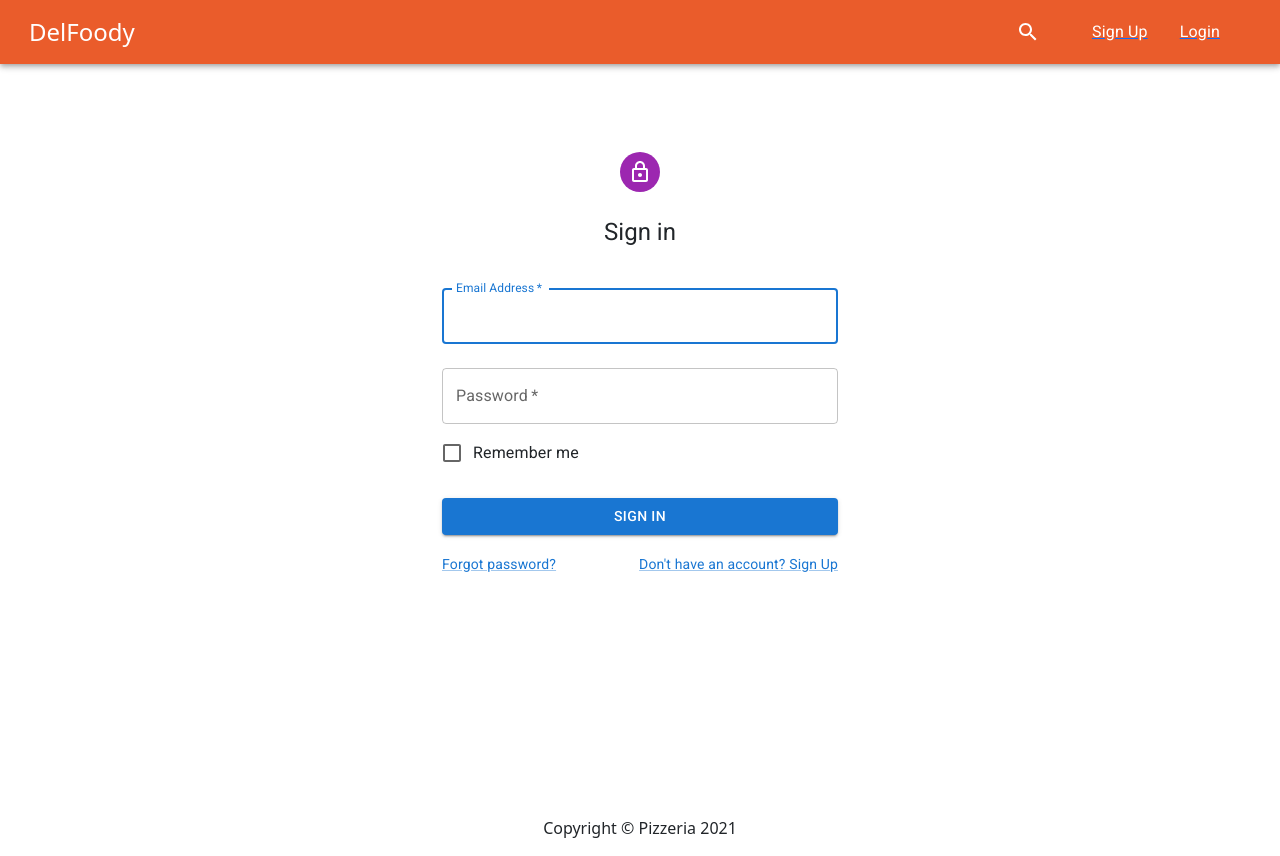
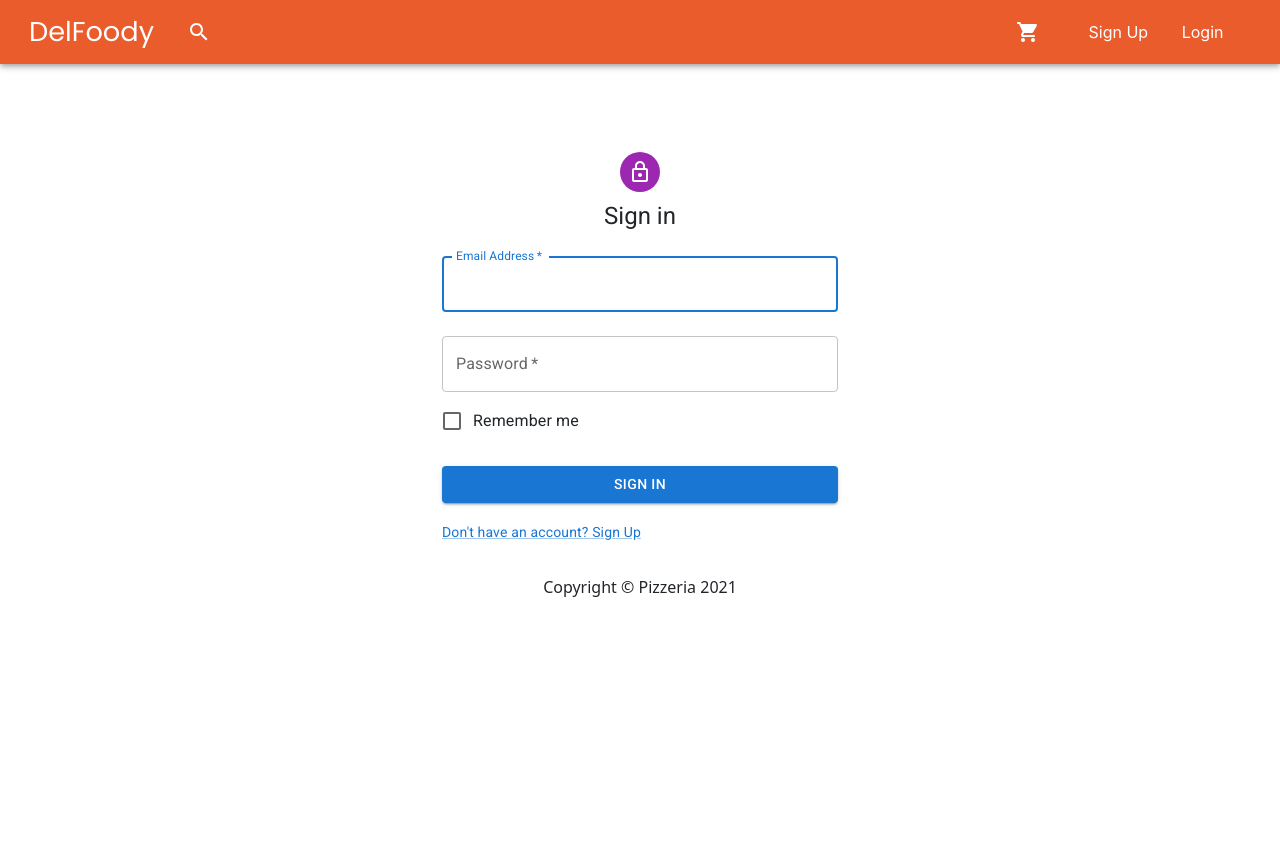
Before and after one commit to bishalpandit/MashBurger, a React (Create React App) app in the folder client/: page /cart/1 in a window 1280 px wide. Both pictures are taken after a click on the element "Proceed to Checkout". After the commit the page ends 800 px from the top, so only its background shows below. Built offline with nearby package versions, Linux system fonts and the light colour scheme; no server answers.

Commit message:
Adding Tailwind to ease up styling 😒

```diff
--- a/client/package.json
+++ b/client/package.json
@@ -50,5 +50,10 @@
       "last 1 firefox version",
       "last 1 safari version"
     ]
+  },
+  "devDependencies": {
+    "autoprefixer": "^10.4.2",
+    "postcss": "^8.4.5",
+    "tailwindcss": "^3.0.15"
   }
 }
--- /dev/null
+++ b/client/postcss.config.js
@@ -0,0 +1,6 @@
+module.exports = {
+  plugins: {
+    tailwindcss: {},
+    autoprefixer: {},
+  },
+}
--- a/client/public/index.html
+++ b/client/public/index.html
@@ -7,7 +7,9 @@
   <meta name="viewport" content="width=device-width, initial-scale=1" />
   <meta name="theme-color" content="#000000" />
   <meta name="description" content="Book your hotels easily with CheckedIn" />
-  <link rel="stylesheet" href="https://fonts.googleapis.com/css?family=Roboto:300,400,500,700&display=swap" />
+  <link rel="preconnect" href="https://fonts.googleapis.com">
+<link rel="preconnect" href="https://fonts.gstatic.com" crossorigin>
+<link href="https://fonts.googleapis.com/css2?family=Montserrat:wght@300;400;500&family=Poppins:wght@300;400;500&family=Roboto:wght@300;400;500&display=swap" rel="stylesheet">
   <link rel="stylesheet" href="https://cdnjs.cloudflare.com/ajax/libs/font-awesome/5.15.4/css/all.min.css"
     integrity="sha512-1ycn6IcaQQ40/MKBW2W4Rhis/DbILU74C1vSrLJxCq57o941Ym01SwNsOMqvEBFlcgUa6xLiPY/NS5R+E6ztJQ=="
     crossorigin="anonymous" referrerpolicy="no-referrer" />
--- a/client/src/App.js
+++ b/client/src/App.js
@@ -18,8 +18,8 @@ import OrderScreen from './screens/OrderScreen';
 function App() {
   return (
     <Router>
-      <Header />
-      <main className="py-3">
+      <Header  />
+      <main className="py-3" >
         <Container>
           <Route path='/' component={HomeScreen} exact />
           <Route path='/product/:id' component={ProductScreen} />
--- a/client/src/components/FoodItem.jsx
+++ b/client/src/components/FoodItem.jsx
@@ -9,7 +9,7 @@ export default function Product({ foodItem: { _id, imgURL, name, rating, price }
   const baseImgURL = 'https://delfoody.blob.core.windows.net/images/static/'
   return (
     <div>
-      <Card sx={{ maxWidth: 280 }}>
+      <Card sx={{ maxWidth: 280 }} >
 
         <Link to={`/product/${_id}`} >
           <CardMedia
--- a/client/src/components/Header.jsx
+++ b/client/src/components/Header.jsx
@@ -5,6 +5,7 @@ import SearchIcon from '@mui/icons-material/Search';
 import AccountCircle from '@mui/icons-material/AccountCircle';
 import CloseIcon from '@mui/icons-material/Close';
 import LoginIcon from '@mui/icons-material/Login';
+import ShoppingCartRoundedIcon from '@mui/icons-material/ShoppingCartRounded';
 import { useDispatch, useSelector } from 'react-redux'
 import { logout } from "../redux/actions/userActions";
 import { Link } from 'react-router-dom'
@@ -150,16 +151,16 @@ export default function Header({ history }) {
   )
 
   return (
-    <Box sx={{ flexGrow: 1 }}>
-      <AppBar position="static" sx={{ backgroundColor: '#EA5C2B'}}>
+    <Box sx={{ flexGrow: 1, fontFamily: 'Poppins' }}>
+      <AppBar position="static" sx={{ backgroundColor: '#EA5C2B' }}>
         <Toolbar>
 
           {/* WebApp Name */}
-          <StyledLink to='/' sx={{ fontSize: '1.5rem' }}>
+          <StyledLink to='/' sx={{ fontSize: '1.7rem', marginRight: 2 }}>
             DelFoody
           </StyledLink>
 
-          <Box sx={{ flexGrow: 1 }} />
+
 
           {
             searchOpen ?
@@ -184,6 +185,20 @@ export default function Header({ history }) {
               )
           }
 
+          <Box sx={{ flexGrow: 1 }} />
+
+          <IconButton
+            size="large"
+            edge="end"
+            aria-label="cart"
+            aria-controls={mobileMenuId}
+            aria-haspopup="true"
+            color="inherit"
+            sx={{ marginRight: '4px' }}
+          >
+            <ShoppingCartRoundedIcon />
+          </IconButton>
+
           {
             !userInfo ?
               (
@@ -195,12 +210,12 @@ export default function Header({ history }) {
                   </Box>
 
                   <Box sx={{ display: { xs: 'none', md: 'flex' }, justifyContent: 'space-evenly', padding: '4px', width: '200px', }}>
-                    <Link to='/register' underline="none">
+                    <StyledLink to='/register'>
                       <Typography sx={{ textDecoration: 'none', color: 'white' }}>Sign Up</Typography>
-                    </Link>
-                    <Link to='/login' underline="none">
+                    </StyledLink>
+                    <StyledLink to='/login'>
                       <Typography sx={{ textDecoration: 'none', color: 'white' }}>Login</Typography>
-                    </Link>
+                    </StyledLink>
                   </Box>
                 </Box>
 
--- a/client/src/index.css
+++ b/client/src/index.css
@@ -1,21 +1,3 @@
-main {
-  min-height: 80vh;
-}
-
-.rating span {
-  margin: 0.1rem;
-}
-
-h1 {
-  font-size: 1.8rem;
-  padding: 1rem 0;
-}
-
-h2 {
-  font-size: 1.4rem;
-  padding: 0.5rem 0;
-}
-
-.checkoutItem {
-  padding: 1.5rem;
-}
+@tailwind base;
+@tailwind components;
+@tailwind utilities;
--- a/client/src/index.js
+++ b/client/src/index.js
@@ -11,7 +11,21 @@ import { orange } from '@mui/material/colors'
 const theme = createTheme({
   status: {
     danger: orange[500]
-  }
+  },
+  typography: {
+    fontFamily: [
+      '-apple-system',
+      'BlinkMacSystemFont',
+      '"Segoe UI"',
+      'Roboto',
+      'Poppins',
+      'Arial',
+      'sans-serif',
+      '"Apple Color Emoji"',
+      '"Segoe UI Emoji"',
+      '"Segoe UI Symbol"',
+    ].join(','),
+  },
 })
 
 ReactDOM.render(
--- a/client/src/screens/LoginScreen.jsx
+++ b/client/src/screens/LoginScreen.jsx
@@ -93,13 +93,13 @@ const LoginScreen = ({ location, history }) => {
                             Sign In
                         </Button>
                         <Grid container>
-                            <Grid item xs>
+                            {/* <Grid item xs>
                                 <Link href="#" variant="body2">
                                     Forgot password?
                                 </Link>
-                            </Grid>
+                            </Grid> */}
                             <Grid item>
-                                <Link href="#" variant="body2">
+                                <Link href="/register" variant="body2">
                                     {"Don't have an account? Sign Up"}
                                 </Link>
                             </Grid>
--- a/client/src/screens/RegisterScreen.jsx
+++ b/client/src/screens/RegisterScreen.jsx
@@ -101,7 +101,7 @@ const RegisterScreen = ({ location, history }) => {
                         </Button>
                         <Grid container justifyContent="flex-end">
                             <Grid item>
-                                <Link href="#" variant="body2">
+                                <Link href="/login" variant="body2">
                                     Already have an account? Sign in
                                 </Link>
                             </Grid>
--- /dev/null
+++ b/client/tailwind.config.js
@@ -0,0 +1,9 @@
+module.exports = {
+  content: [
+    "./src/**/*.{js,jsx,ts,tsx}",
+  ],
+  theme: {
+    extend: {},
+  },
+  plugins: [],
+}
```
Also changed, not shown: client/src/reportWebVitals.js (deleted, +0 -13 lines), 1 other file (tests, documents, lock files or other folders).
